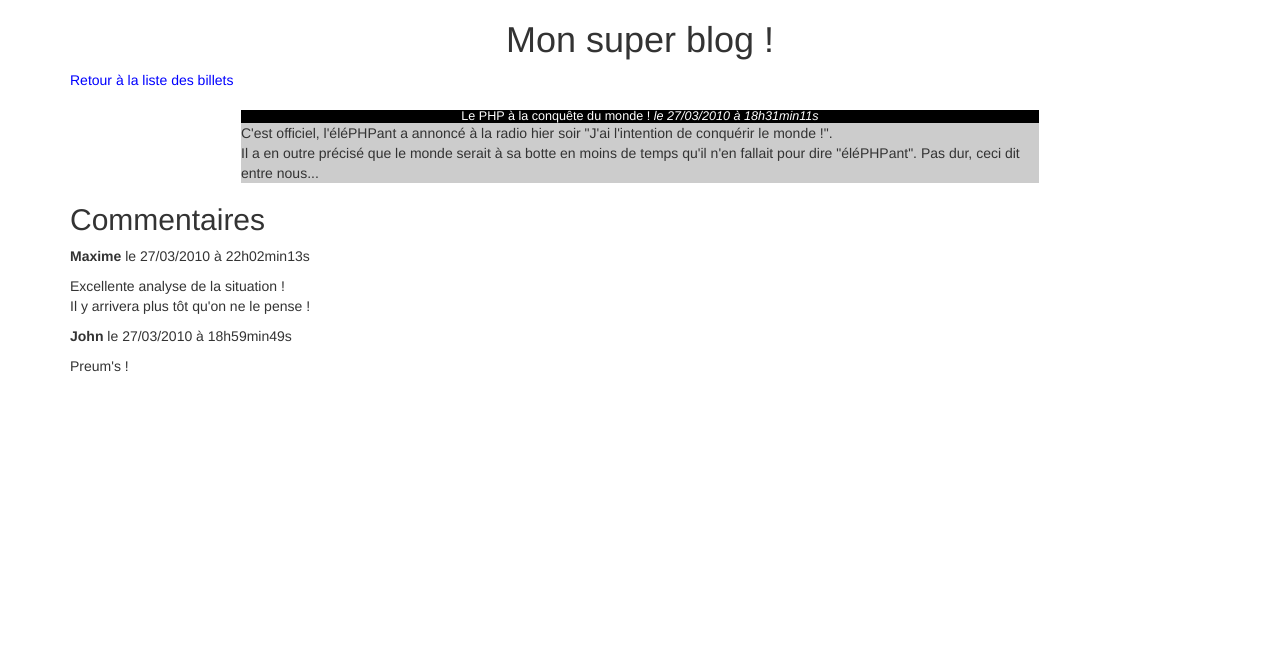
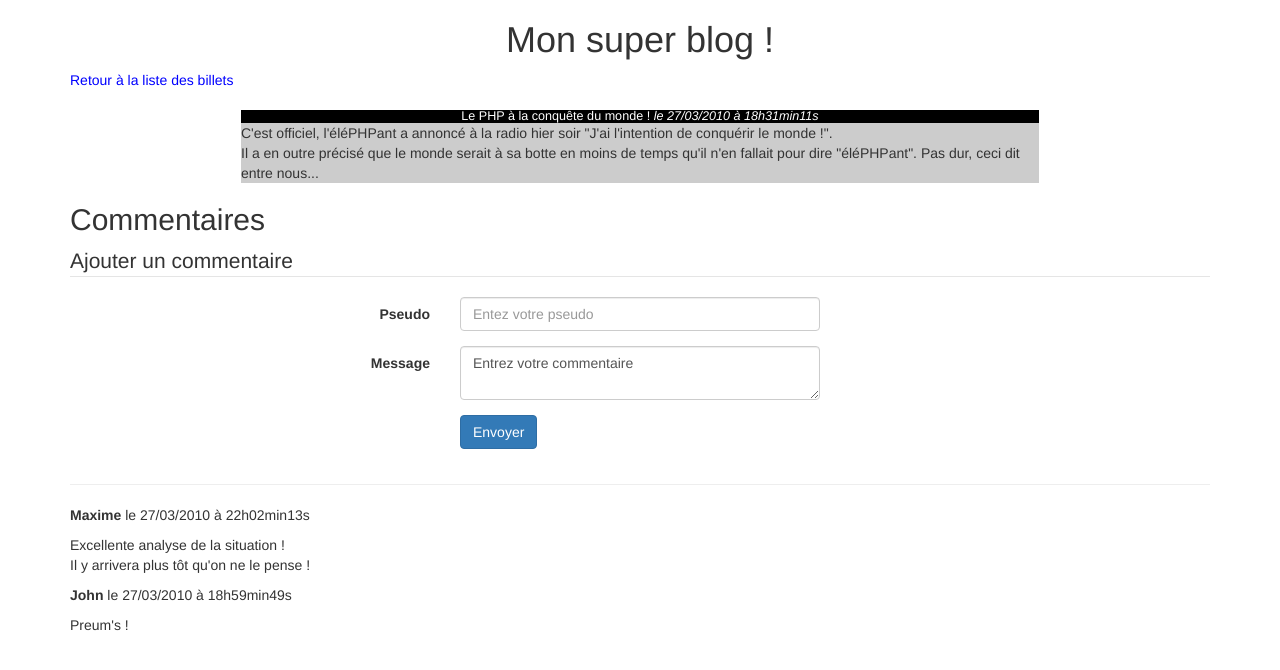
Before and after one commit to adrien070787/BlogOctobre2018, a PHP site: page /index.php?action=post&id=2 in a window 1280 px wide. Shown: the top 670 px of the page. Run offline with PHP 8.4, Linux system fonts and the light colour scheme; data comes from the database, SQL or seed files in the repository.

Commit message:
Pouvoir ajouter un nouveau commentaire

```diff
--- a/controller/frontend.php
+++ b/controller/frontend.php
@@ -10,11 +10,27 @@ require('model/frontend.php');
 
 function post() {
 
+    $alert = '';
+
     if (isset($_GET['id']) && $_GET['id'] > 0) {
         $postId = $_GET['id'];
         $post = getPost($postId);
 
         if (!empty($post)) {
+
+            if (isset($_POST['validate'])) {
+                if (isset($_POST['nickname']) && isset($_POST['message'])) {
+                    $nickname = $_POST['nickname'];
+                    $comment = $_POST['message'];
+                    $affectedLines = setComment($postId, $nickname, $comment);
+                    if ($affectedLines == 0 || $affectedLines == NULL) {
+                        throw new Exception('Impossible d\'ajouter le commentaire');
+                    } else {
+                        $alert = '<div class="alert alert-success">Votre commentaire a bien été envoyé</div>';
+                    }
+                }
+            }
+
             $comments = getComments($postId);
             require ('view/frontend/postView.php');
         } else {
--- a/model/frontend.php
+++ b/model/frontend.php
@@ -36,9 +36,19 @@ function getComments($postId)
     return $comments;
 }
 
+
+function setComment($postId, $nickname, $comment) {
+    $db = dbConnect();
+    $requete = $db->prepare('INSERT INTO `comments`(`post_id`, `author`, `comment`, `comment_date`) VALUES (?,?,?,NOW())');
+    $affectedLines = $requete->execute(array($postId, $nickname, $comment));
+    return $affectedLines;
+}
+
+
+
 // Nouvelle fonction qui nous permet d'éviter de répéter du code
 function dbConnect()
 {
-    $bdd = new PDO('mysql:host=localhooooost;dbname=blog;charset=utf8', 'root', 'root');
+    $bdd = new PDO('mysql:host=localhost;dbname=blog;charset=utf8', 'root', 'root');
     return $bdd;
 }
--- a/view/frontend/postView.php
+++ b/view/frontend/postView.php
@@ -7,6 +7,8 @@ ob_start();
 
 <h1>Mon super blog !</h1>
 <p><a href="index.php">Retour à la liste des billets</a></p>
+
+<?= $alert ?>
 
 <div class="news">
     <h3>
@@ -20,6 +22,42 @@ ob_start();
 </div>
 
 <h2>Commentaires</h2>
+
+<form class="form-horizontal" method="POST" action="index.php?action=post&id=<?= $post['id'] ?>">
+    <fieldset>
+
+        <!-- Form Name -->
+        <legend>Ajouter un commentaire</legend>
+
+        <!-- Text input-->
+        <div class="form-group">
+            <label class="col-md-4 control-label" for="nickname">Pseudo</label>
+            <div class="col-md-4">
+                <input id="nickname" name="nickname" type="text" placeholder="Entez votre pseudo" class="form-control input-md" required="">
+
+            </div>
+        </div>
+
+        <!-- Textarea -->
+        <div class="form-group">
+            <label class="col-md-4 control-label" for="message">Message</label>
+            <div class="col-md-4">
+                <textarea class="form-control" id="message" name="message">Entrez votre commentaire</textarea>
+            </div>
+        </div>
+
+        <!-- Button -->
+        <div class="form-group">
+            <label class="col-md-4 control-label" for="validate"></label>
+            <div class="col-md-4">
+                <button id="validate" name="validate" class="btn btn-primary">Envoyer</button>
+            </div>
+        </div>
+
+    </fieldset>
+</form>
+
+<hr>
 
 <?php
 while ($comment = $comments->fetch())
```
